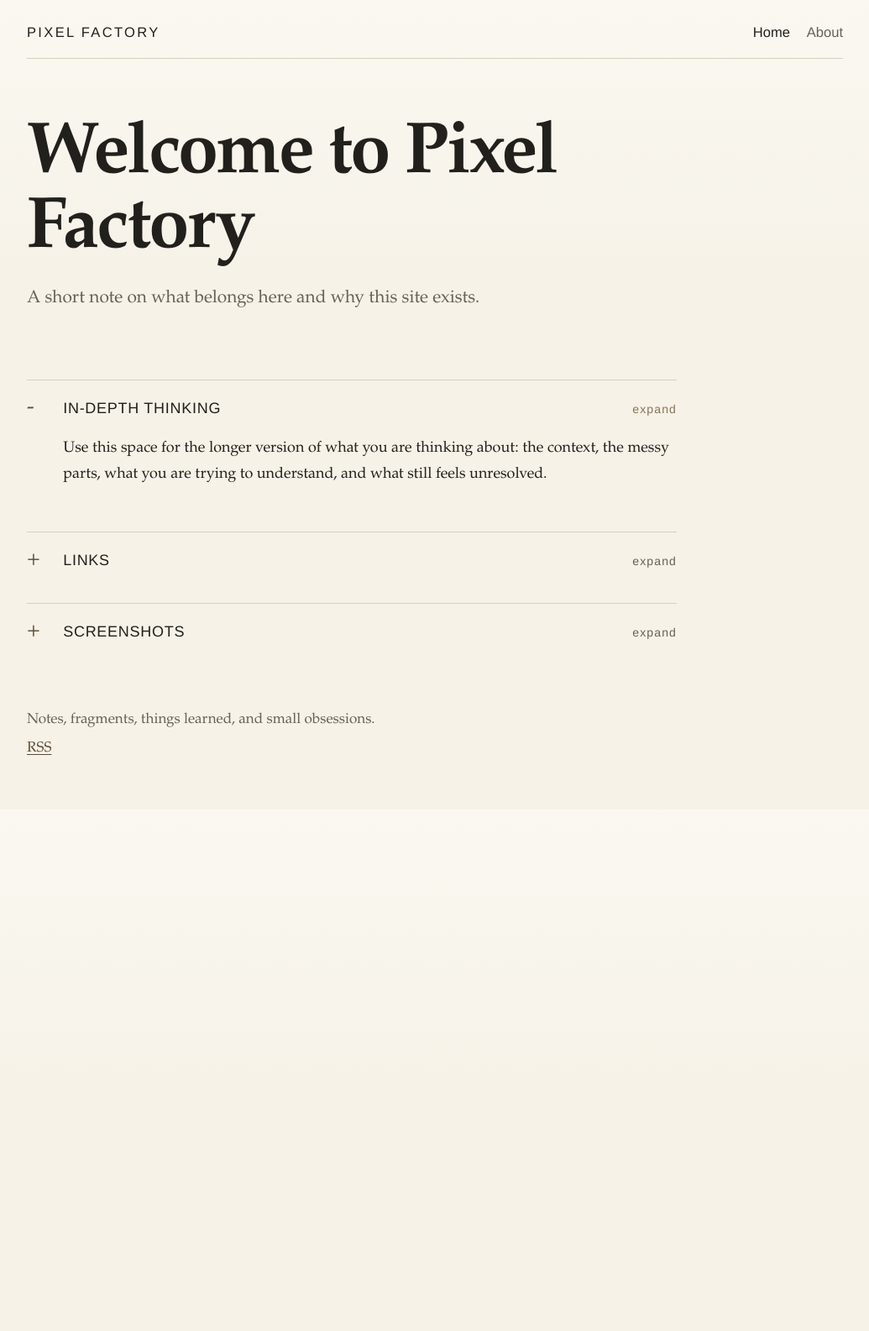
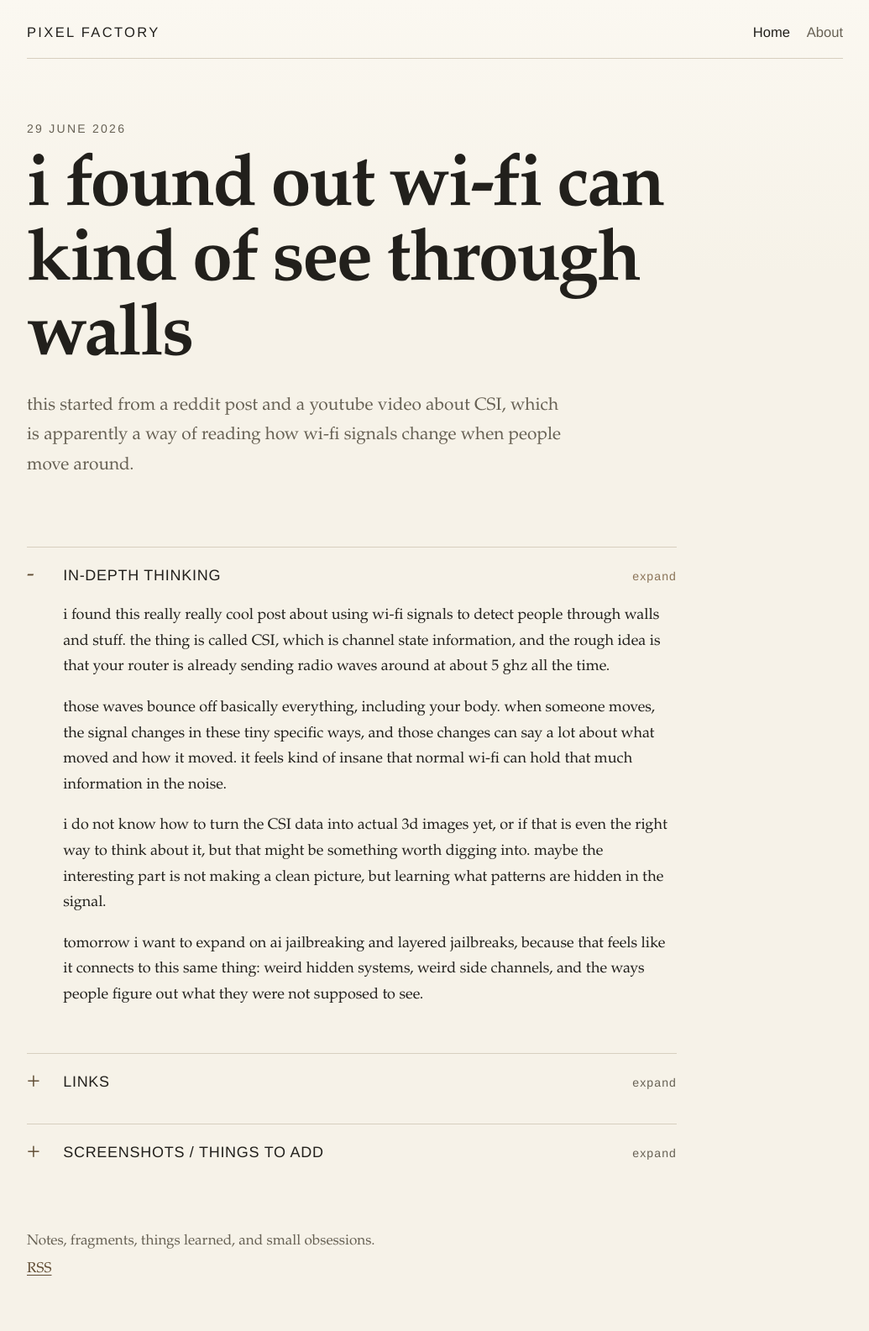
Before and after one commit to NorwegianSalmon362/Blog-website, a Jekyll site: the page built from index.html, in a window 1280 px wide. Shown: the whole page at 84% size, without its empty margins (122-1157 px from the left). Built offline with Jekyll 4.4.1, drawn with Linux system fonts in a browser that asks for light colours; before the commit the page ends 964 px from its top, so only the background shows below that.

Commit message:
Add first CSI note to homepage

```diff
--- a/index.html
+++ b/index.html
@@ -78,9 +78,11 @@ title: Home
 </style>
 
 <section class="hero">
-  <h1>Welcome to Pixel Factory</h1>
+  <p class="eyebrow">29 June 2026</p>
+  <h1>i found out wi-fi can kind of see through walls</h1>
   <p class="hero-copy">
-    A short note on what belongs here and why this site exists.
+    this started from a reddit post and a youtube video about CSI, which is
+    apparently a way of reading how wi-fi signals change when people move around.
   </p>
 </section>
 
@@ -92,9 +94,31 @@ title: Home
     </summary>
     <div class="expand-content prose">
       <p>
-        Use this space for the longer version of what you are thinking about:
-        the context, the messy parts, what you are trying to understand, and
-        what still feels unresolved.
+        i found this really really cool post about using wi-fi signals to detect
+        people through walls and stuff. the thing is called CSI, which is
+        channel state information, and the rough idea is that your router is
+        already sending radio waves around at about 5 ghz all the time.
+      </p>
+
+      <p>
+        those waves bounce off basically everything, including your body. when
+        someone moves, the signal changes in these tiny specific ways, and those
+        changes can say a lot about what moved and how it moved. it feels kind
+        of insane that normal wi-fi can hold that much information in the noise.
+      </p>
+
+      <p>
+        i do not know how to turn the CSI data into actual 3d images yet, or
+        if that is even the right way to think about it, but that might be
+        something worth digging into. maybe the interesting part is not making
+        a clean picture, but learning what patterns are hidden in the signal.
+      </p>
+
+      <p>
+        tomorrow i want to expand on ai jailbreaking and layered jailbreaks,
+        because that feels like it connects to this same thing: weird hidden
+        systems, weird side channels, and the ways people figure out what they
+        were not supposed to see.
       </p>
     </div>
   </details>
@@ -106,21 +130,22 @@ title: Home
     </summary>
     <div class="expand-content prose">
       <ul>
-        <li><a href="#">Add a useful reference link here</a></li>
-        <li><a href="#">Add another source, rabbit hole, or note</a></li>
+        <li><a href="https://www.reddit.com/r/hardwarehacking/comments/1txlpdr/take_a_leap_with_ai_spying_and_hacking_tools/">reddit post that sent me down this rabbit hole</a></li>
+        <li><a href="https://www.youtube.com/watch?v=0OdR8rRMz3I">youtube video where i learnt about it</a></li>
       </ul>
     </div>
   </details>
 
   <details class="expand-panel">
     <summary>
-      <span>Screenshots</span>
+      <span>Screenshots / things to add</span>
       <span class="expand-hint">expand</span>
     </summary>
     <div class="expand-content prose">
       <p>
-        Add images with Markdown or HTML when you want to keep visual evidence,
-        examples, UI references, or anything else worth returning to.
+        i want to add screenshots or diagrams here later, especially anything
+        that explains what CSI data looks like before it gets turned into
+        something readable.
       </p>
     </div>
   </details>
```
